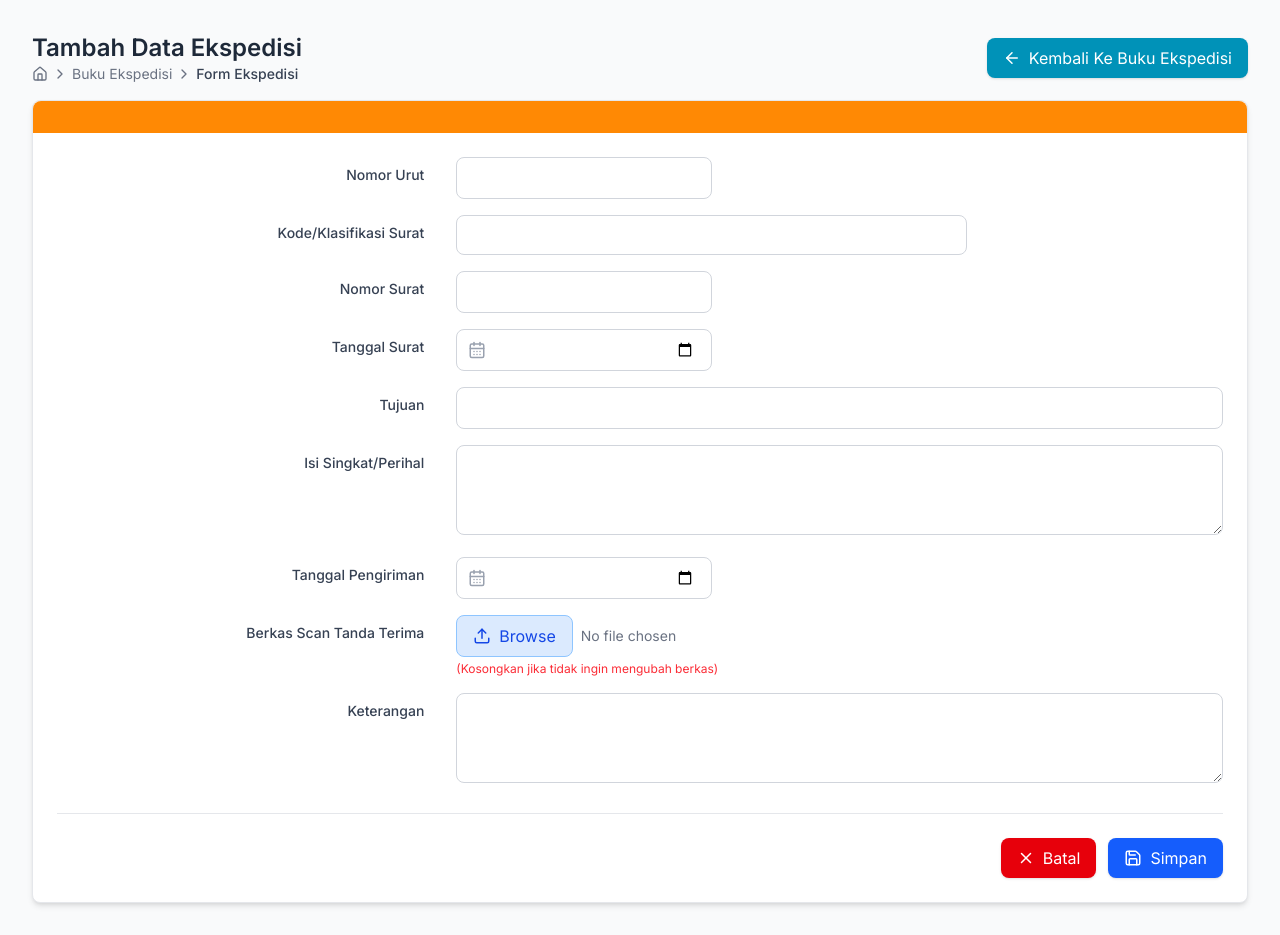
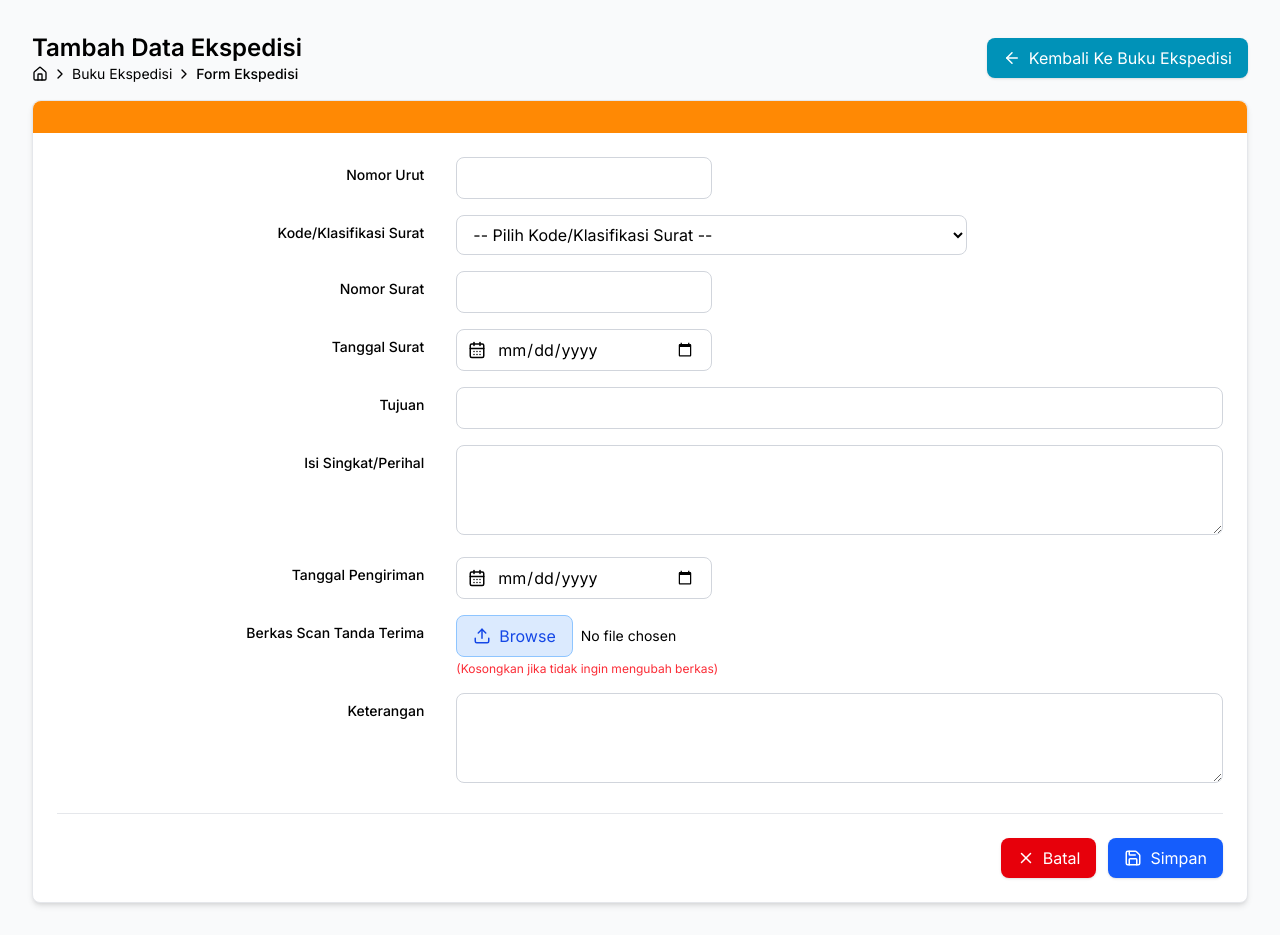
Before and after one commit to gafnaa/ekspedisi, a Next.js app: page /buku-ekspedisi/form in a window 1280 px wide. Built offline with nearby package versions, Linux system fonts and the light colour scheme.

Commit message:
chore:Changing the font color

```diff
--- a/components/forms/BukuEkspedisiForm.tsx
+++ b/components/forms/BukuEkspedisiForm.tsx
@@ -112,7 +112,7 @@ export default function BukuEkspedisiForm({
       perihal: formData.isiSingkat,
       tujuan: formData.tujuan,
       keterangan: formData.keterangan || null,
-      userId: "3fbf1d65-6321-4b94-b122-87a9ac2c34ef", // TODO: nanti pakai auth beneran
+      userId: "03b71cb8-885a-4e1d-830e-922058d3aae7", // TODO: nanti pakai auth beneran
     };
 
     const res = await fetch("/api/surat", {
@@ -134,15 +134,15 @@ export default function BukuEkspedisiForm({
 
 
   return (
-    <div className="p-6 md:p-8 bg-gray-50 min-h-screen">
+    <div className="p-6 md:p-8 bg-gray-50 min-h-screen text-black">
       {/* Header Halaman (Breadcrumbs & Tombol Kembali) */}
       <div className="flex flex-col md:flex-row justify-between items-start md:items-center mb-4">
         <div>
-          <h1 className="text-2xl font-semibold text-gray-800">
+          <h1 className="text-2xl font-semibold text-black">
             {isEditMode ? 'Ubah Data Ekspedisi' : 'Tambah Data Ekspedisi'}
           </h1>
           {/* Breadcrumbs */}
-          <nav className="flex items-center text-sm text-gray-500" aria-label="Breadcrumb">
+          <nav className="flex items-center text-sm text-black" aria-label="Breadcrumb">
             <Link href="/" className="hover:text-blue-600">
               <Home size={16} />
             </Link>
@@ -151,7 +151,7 @@ export default function BukuEkspedisiForm({
               Buku Ekspedisi
             </Link>
             <ChevronRight size={16} className="mx-1" />
-            <span className="font-medium text-gray-700">Form Ekspedisi</span>
+            <span className="font-medium text-black">Form Ekspedisi</span>
           </nav>
         </div>
 
@@ -163,8 +163,8 @@ export default function BukuEkspedisiForm({
         </Link>
       </div>
 
-      {/* Konten Form dalam Card */}
-      <div className="bg-white rounded-lg shadow-md border border-gray-200">
+  {/* Konten Form dalam Card */}
+  <div className="bg-white rounded-lg shadow-md border border-gray-200 text-black">
         <div className="bg-orange-400 p-4 rounded-t-lg">
           {/* Header Card Kosong Sesuai Gambar */}
         </div>
@@ -173,7 +173,7 @@ export default function BukuEkspedisiForm({
           {/* Baris Form (Grid) */}
           <div className="grid grid-cols-1 md:grid-cols-3 gap-x-8 gap-y-4">
             {/* Label */}
-            <label htmlFor="nomorUrut" className="text-sm font-medium text-gray-700 md:text-right pt-2">
+            <label htmlFor="nomorUrut" className="text-sm font-medium text-black md:text-right pt-2">
               Nomor Urut
             </label>
             {/* Input */}
@@ -189,7 +189,7 @@ export default function BukuEkspedisiForm({
             </div>
 
             {/* Label */}
-            <label htmlFor="kodeSurat" className="text-sm font-medium text-gray-700 md:text-right pt-2">
+            <label htmlFor="kodeSurat" className="text-sm font-medium text-black md:text-right pt-2">
               Kode/Klasifikasi Surat
             </label>
             {/* Input */}
@@ -208,7 +208,7 @@ export default function BukuEkspedisiForm({
             </div>
 
             {/* Label */}
-            <label htmlFor="nomorSurat" className="text-sm font-medium text-gray-700 md:text-right pt-2">
+            <label htmlFor="nomorSurat" className="text-sm font-medium text-black md:text-right pt-2">
               Nomor Surat
             </label>
             {/* Input */}
@@ -224,7 +224,7 @@ export default function BukuEkspedisiForm({
             </div>
 
             {/* Label */}
-            <label htmlFor="tanggalSurat" className="text-sm font-medium text-gray-700 md:text-right pt-2">
+            <label htmlFor="tanggalSurat" className="text-sm font-medium text-black md:text-right pt-2">
               Tanggal Surat
             </label>
             {/* Input */}
@@ -240,13 +240,13 @@ export default function BukuEkspedisiForm({
                 />
                 <CalendarDays
                   size={18}
-                  className="absolute left-3 top-1/2 -translate-y-1/2 text-gray-400"
+                  className="absolute left-3 top-1/2 -translate-y-1/2 text-black"
                 />
               </div>
             </div>
 
             {/* Label */}
-            <label htmlFor="tujuan" className="text-sm font-medium text-gray-700 md:text-right pt-2">
+            <label htmlFor="tujuan" className="text-sm font-medium text-black md:text-right pt-2">
               Tujuan
             </label>
             {/* Input */}
@@ -262,7 +262,7 @@ export default function BukuEkspedisiForm({
             </div>
 
             {/* Label */}
-            <label htmlFor="isiSingkat" className="text-sm font-medium text-gray-700 md:text-right pt-2">
+            <label htmlFor="isiSingkat" className="text-sm font-medium text-black md:text-right pt-2">
               Isi Singkat/Perihal
             </label>
             {/* Input */}
@@ -278,7 +278,7 @@ export default function BukuEkspedisiForm({
             </div>
 
             {/* Label */}
-            <label htmlFor="tanggalPengiriman" className="text-sm font-medium text-gray-700 md:text-right pt-2">
+            <label htmlFor="tanggalPengiriman" className="text-sm font-medium text-black md:text-right pt-2">
               Tanggal Pengiriman
             </label>
             {/* Input */}
@@ -294,13 +294,13 @@ export default function BukuEkspedisiForm({
                 />
                 <CalendarDays
                   size={18}
-                  className="absolute left-3 top-1/2 -translate-y-1/2 text-gray-400"
+                  className="absolute left-3 top-1/2 -translate-y-1/2 text-black"
                 />
               </div>
             </div>
 
             {/* Label */}
-            <label htmlFor="berkas" className="text-sm font-medium text-gray-700 md:text-right pt-2">
+            <label htmlFor="berkas" className="text-sm font-medium text-black md:text-right pt-2">
               Berkas Scan Tanda Terima
             </label>
             {/* Input */}
@@ -320,7 +320,7 @@ export default function BukuEkspedisiForm({
                   onChange={handleFileChange}
                   className="hidden"
                 />
-                <span className="text-gray-500 text-sm">
+                <span className="text-black text-sm">
                   {formData.berkas ? formData.berkas.name : 'No file chosen'}
                 </span>
               </div>
@@ -330,7 +330,7 @@ export default function BukuEkspedisiForm({
             </div>
 
             {/* Label */}
-            <label htmlFor="keterangan" className="text-sm font-medium text-gray-700 md:text-right pt-2">
+            <label htmlFor="keterangan" className="text-sm font-medium text-black md:text-right pt-2">
               Keterangan
             </label>
             {/* Input */}
```
Also changed, not shown: 2 other files (tests, documents, lock files or other folders).
